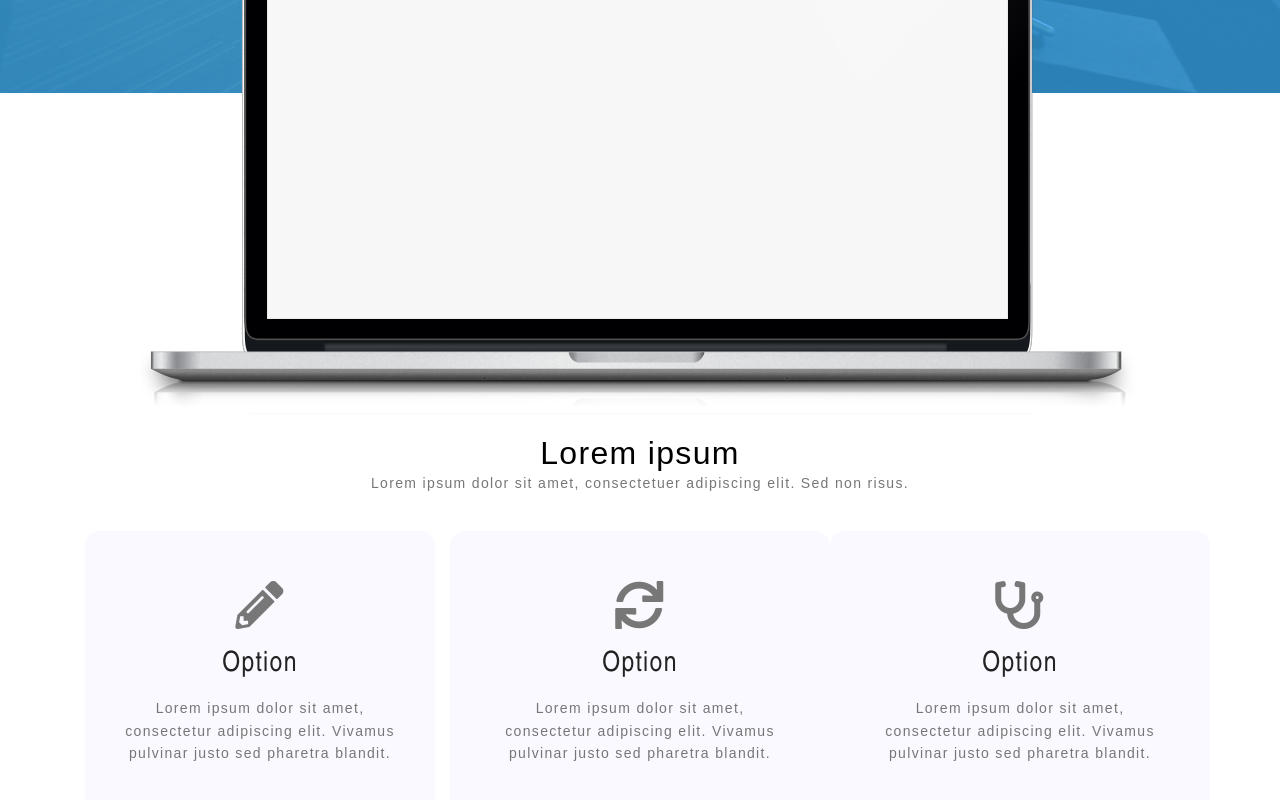
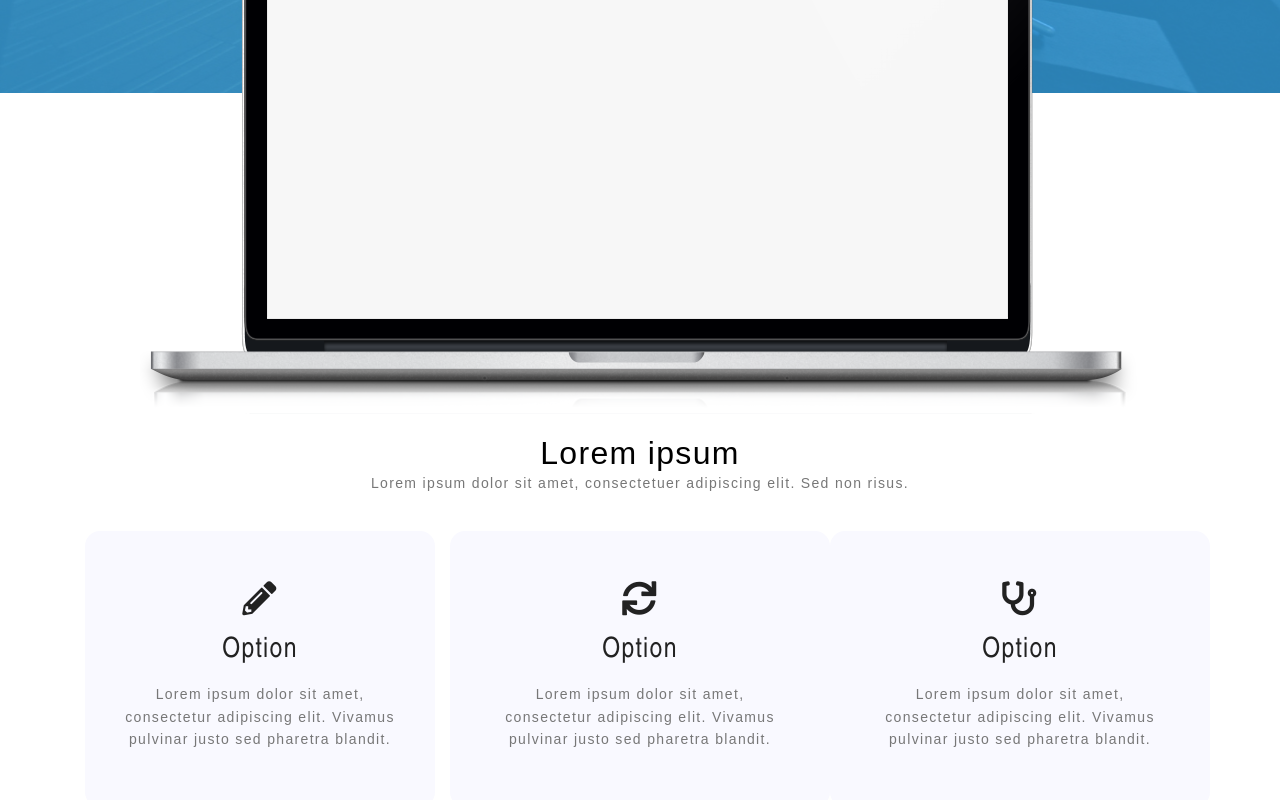
Before and after one commit to justindachille/Pandia-Prototypes, an Angular app in the folder prototype1/: page / in a window 1280 px wide. Shown: the part 707-1507 px from the top of the page. Built offline with nearby package versions, Linux system fonts and the light colour scheme; a web font is replaced by a local one.

Commit message:
added hover highlighting

```diff
--- a/prototype1/src/app/app.component.html
+++ b/prototype1/src/app/app.component.html
@@ -25,26 +25,28 @@
 		<div class="row">
 			<div class="col-lg-4">
 				<div class="d-flex flex-column option">
-					<i class="fa-4x fas fa-pencil-alt"></i>
+					<i class="fa-2x fas fa-pencil-alt"></i>
 					<h3>Option</h3>
 					<p>Lorem ipsum dolor sit amet, consectetur adipiscing elit. Vivamus pulvinar justo sed pharetra blandit.</p>
 				</div>
 			</div>
 			<div class="col-lg-4 option">
 				<div class="d-flex flex-column">
-					<i class="fa-4x fas fa-sync"></i>
+					<i class="fa-2x fas fa-sync"></i>
 					<h3>Option</h3>
 					<p>Lorem ipsum dolor sit amet, consectetur adipiscing elit. Vivamus pulvinar justo sed pharetra blandit.</p>
 				</div>
 			</div>
 			<div class="col-lg-4 option">
 				<div class="d-flex flex-column">
-					<i class="fa-4x fas fa-stethoscope"></i>
+					<i class="fa-2x fas fa-stethoscope"></i>
 					<h3>Option</h3>
 					<p>Lorem ipsum dolor sit amet, consectetur adipiscing elit. Vivamus pulvinar justo sed pharetra blandit.</p>
 				</div>
 			</div>
 		</div>
-
+		<div class="row" id="image-grid">
+			<div class="col-md-6 col-lg-4"></div>
+		</div>
 	</div>
 </section>
--- a/prototype1/src/styles.css
+++ b/prototype1/src/styles.css
@@ -202,6 +202,29 @@ h1,
 	background-color: #f9f9ff;
 	padding: 40px;
 	border-radius: 15px;
+	-webkit-transition: all 0.3s ease 0s;
+	-moz-transition: all 0.3s ease 0s;
+	-o-transition: all 0.3s ease 0s;
+	transition: all 0.3s ease 0s
+}
+
+.option i,
+.option h3 {
+	color: #222
+}
+
+.option .fas {
+	font-size: 34px;
+}
+
+.option:hover {
+	background-color: white;
+	box-shadow: 0px 0px 20px 10px rgba(59, 172, 240, 0.2);
+}
+
+.option:hover .fas,
+.option:hover h3 {
+	color: lightskyblue;
 }
 
 .option i {
```
